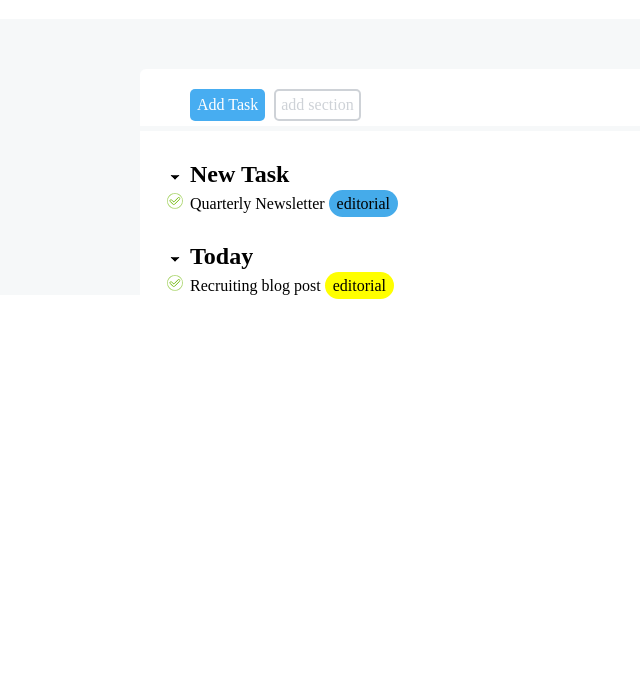
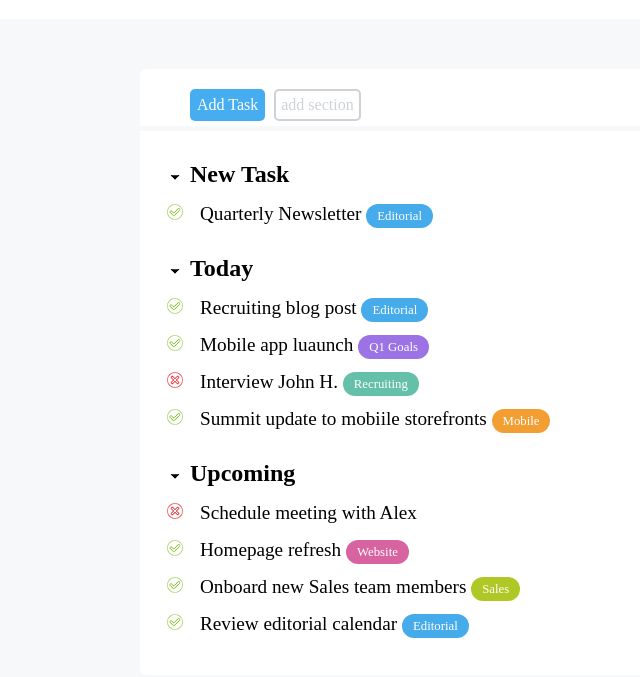
Before and after one commit to AlesciDavide/html-css-toboolist, a plain HTML site: page index.html in a window 1280 px wide. Shown: the part 81-758 px from the top of the page, without its empty margins (0-640 px from the left). Drawn offline with Linux system fonts and the light colour scheme.

Commit message:
second box fix

```diff
--- a/css/style.css
+++ b/css/style.css
@@ -32,7 +32,7 @@ img{
     /* background-color: #f6f8f9; */
     background-color: #f6f8f9;
     padding-top: 50px;
-
+    padding-bottom: 50px;
 }
 
 .first-box{
@@ -70,12 +70,22 @@ img{
 
 /* liste */
 
+
+p{
+    font-size: 1.2rem;
+    margin-left: 10px;
+}
+
+
+
 ol{
     list-style: none;
 }
 mark{
+    color: white;
+    font-size: 0.8rem;
     border-radius: 15px;
-    padding: 5px 8px 5px 8px;
+    padding: 5px 11px 5px 11px;
 }
 
 /* color mark */
@@ -104,8 +114,7 @@ mark{
     background-color: #afc825;
 }
 
-
-
+/* fine color mark */
 
 
 .second-box{
@@ -113,6 +122,8 @@ mark{
     margin: 0 auto;
     background-color: #ffffff;
     margin-top: 5px;
+    padding-bottom: 40px;
+    border-radius: 0 0 6px 6px;
 }
 
 
@@ -125,6 +136,12 @@ li.li-triangle{
 
 li.li-checked{
     list-style-image: url(../img/iconv.png);
-    padding-top: 5px;
+    padding-top: 15px;
     margin-left: 50px;
 }
+
+li.li-unchecked{
+    list-style-image: url(../img/iconx.png);
+    padding-top: 15px;
+    margin-left: 50px;
+}
--- a/index.html
+++ b/index.html
@@ -30,7 +30,7 @@
                     </li>
                     <li class="li-checked">
                         <p>
-                            Quarterly Newsletter <mark class="mark-style-blue">editorial</mark>
+                            Quarterly Newsletter <mark class="mark-style-blue">Editorial</mark>
                         </p>
                     </li>
                 </ol>
@@ -41,7 +41,48 @@
                     </li>
                     <li class="li-checked">
                         <p>
-                            Recruiting blog post <mark class="mark-style">editorial</mark>
+                            Recruiting blog post <mark class="mark-style-blue">Editorial</mark>
+                        </p>
+                    </li>
+                    <li class="li-checked">
+                        <p>
+                            Mobile app luaunch <mark class="mark-style-purple">Q1 Goals</mark>
+                        </p>
+                    </li>
+                    <li class="li-unchecked">
+                        <p>
+                            Interview John H. <mark class="mark-style-green">Recruiting</mark>
+                        </p>
+                    </li>
+                    <li class="li-checked">
+                        <p>
+                            Summit update to mobiile storefronts <mark class="mark-style-orange">Mobile</mark>
+                        </p>
+                    </li>
+                </ol>
+
+                <ol>
+                    <li class="li-triangle">
+                        <h2>Upcoming</h2>
+                    </li>
+                    <li class="li-unchecked">
+                        <p>
+                            Schedule meeting with Alex
+                        </p>
+                    </li>
+                    <li class="li-checked">
+                        <p>
+                            Homepage refresh <mark class="mark-style-pink">Website</mark>
+                        </p>
+                    </li>
+                    <li class="li-checked">
+                        <p>
+                            Onboard new Sales team members <mark class="mark-style-pgreen">Sales</mark>
+                        </p>
+                    </li>
+                    <li class="li-checked">
+                        <p>
+                            Review editorial calendar <mark class="mark-style-blue">Editorial</mark>
                         </p>
                     </li>
                 </ol>
```
